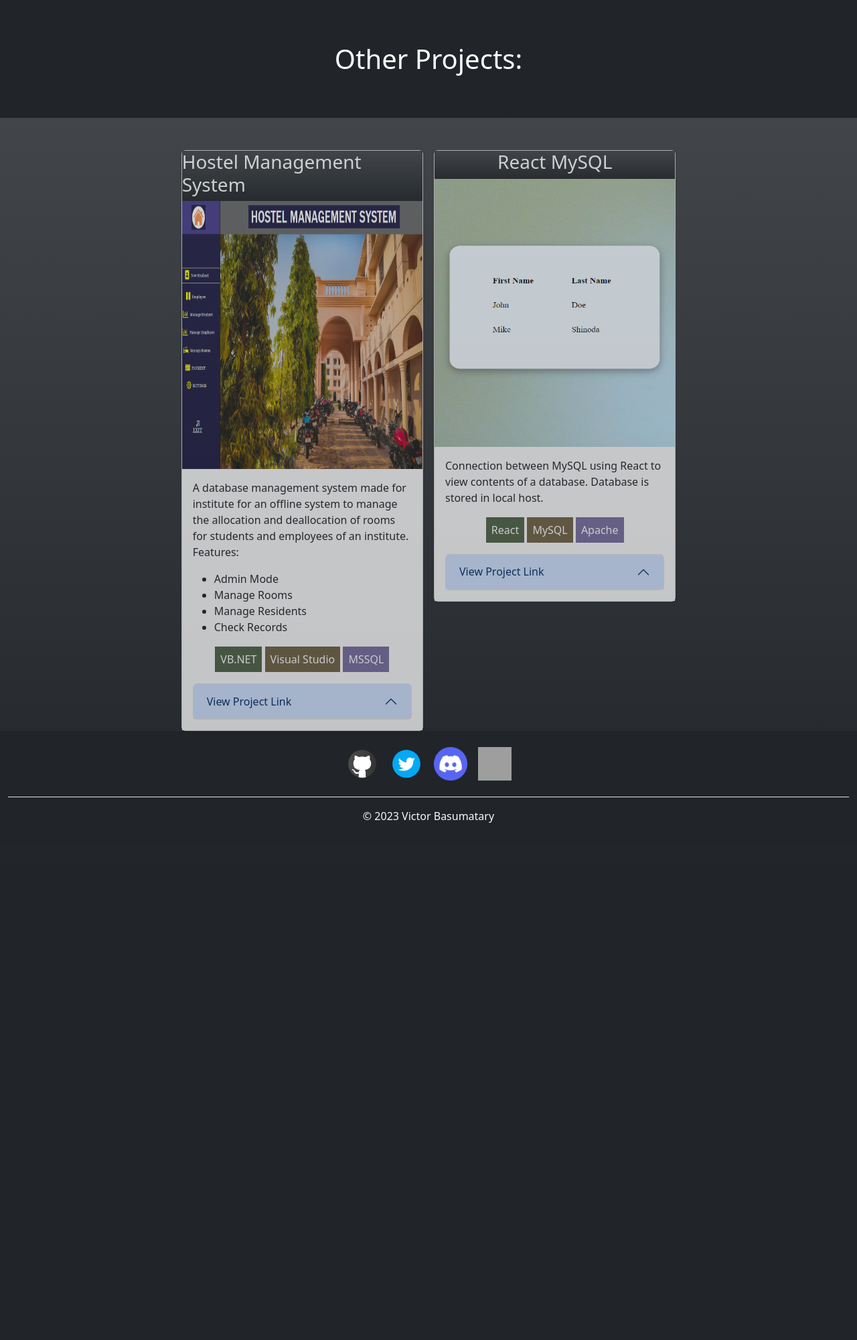
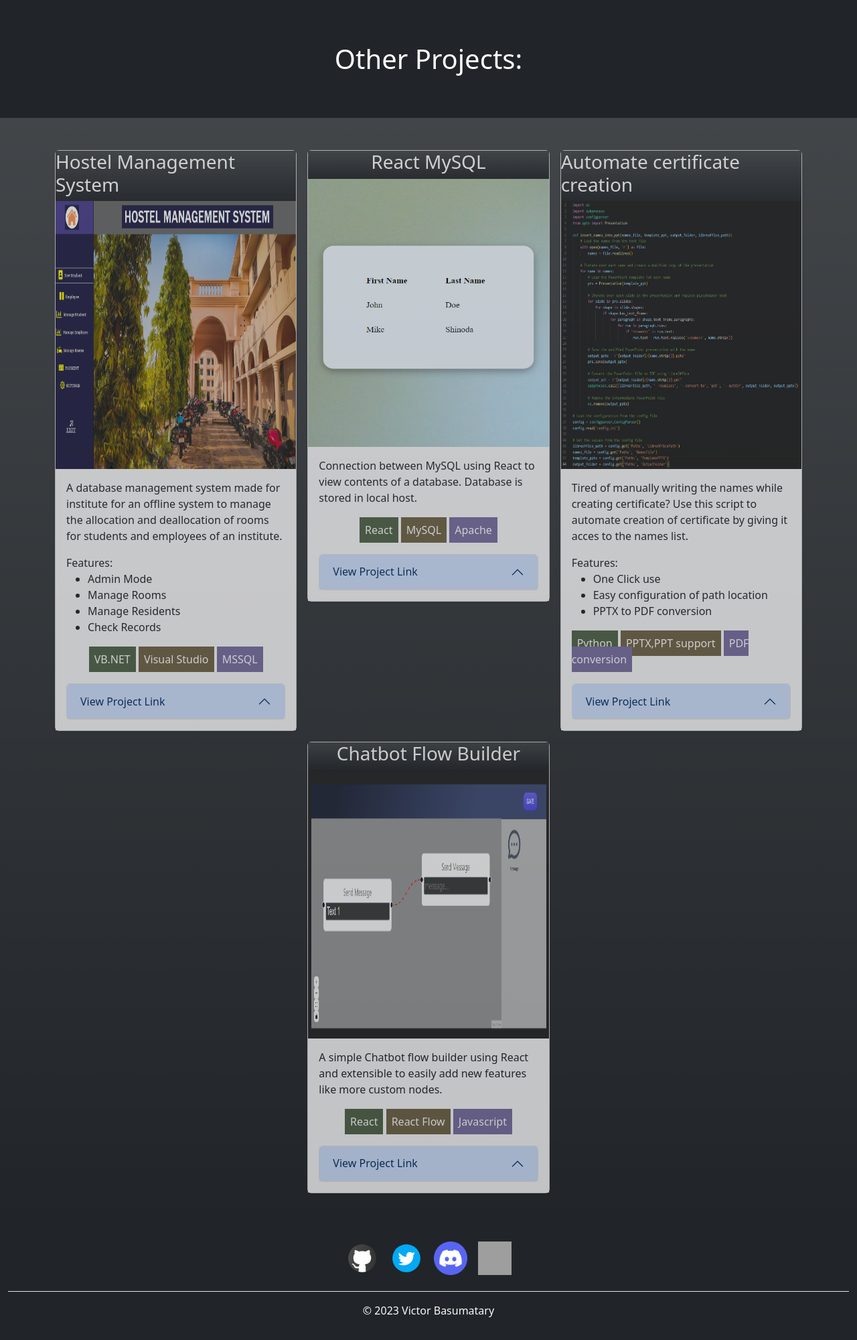
Before and after one commit to AtarioPZ/DjangoPortWebPage, a Django app: template templates/appprojects.html in a window 1280 px wide. Shown: the part 86-2086 px from the top of the page at 67% size. Before the commit the page ends 1396 px from the top, so only its background shows below. Run offline with Django 4.2, Linux system fonts and the light colour scheme; the template is opened without the code that fills it, so the values that code supplies are empty; grey boxes are pictures that could not be loaded.

Commit message:
Other Projects code cleanup

```diff
--- a/templates/appprojects.html
+++ b/templates/appprojects.html
@@ -18,18 +18,16 @@
               <div class="bg-dark bg-gradient text-white d-flex justify-content-center ">
                   <h3>Hostel Management System</h3>
               </div>
-                {% load static %} <img src="{% static "/media/otherProject/other1.png" %}" height="400" alt="Hostel Management System">
+               <img src="/static/media/otherProject/other1.png" height="400" alt="Hostel Management System">
               <div class="card-body bg-light">
-                  <p class="card-text">
-                    A database management system made for institute for an offline system to manage the allocation and deallocation of rooms for students and employees of an institute.
-                    <br /> Features:
+                <p class="card-text">A database management system made for institute for an offline system to manage the allocation and deallocation of rooms for students and employees of an institute. <br /></p>
+                Features:
                     <ul>
                         <li>Admin Mode</li>
                         <li>Manage Rooms</li>
                         <li>Manage Residents</li>
                         <li>Check Records</li>
                     </ul>
-                  </p>
                 <div class="d-flex justify-content-center my-4">
                   <div class="work-item-tags-container">
                     <span style="color:white; padding: 8px; background:#506347;">VB.NET</span>
@@ -59,21 +57,16 @@
                 </div>
               </div>
             </div>
-
-
-
           </div>
           <div class="col">
             <div class="card shadow-sm opacity-75">
               <div class="bg-dark bg-gradient text-white d-flex justify-content-center ">
                   <h3>React MySQL</h3>
               </div>
-              {% load static %} <img src="{% static "/media/otherProject/other2.png" %}" height="400" alt="Hostel Management System">
+               <img src="/static/media/otherProject/other2.png" height="400" alt="React MySQL">
               <div class="card-body bg-light">
-                <p class="card-text">
-                  Connection between MySQL using React to view contents of a database.
-Database is stored in local host.
-                </p>
+                <p class="card-text">Connection between MySQL using React to view contents of a database.
+                  Database is stored in local host.</p>
                 <div class="d-flex justify-content-center my-4">
                   <div class="work-item-tags-container">
                     <span style="color:white; padding: 8px; background:#506347;">React</span>
@@ -85,11 +78,11 @@ Database is stored in local host.
                   <div class="accordion" id="accordionPanelsStayOpenExample">
                       <div class="accordion-item">
                         <h2 class="accordion-header">
-                          <button class="accordion-button" type="button" data-bs-toggle="collapse" data-bs-target="#panelsStayOpen-collapseTne" aria-expanded="true" aria-controls="panelsStayOpen-collapseOne">
+                          <button class="accordion-button" type="button" data-bs-toggle="collapse" data-bs-target="#panelsStayOpen-collapseTwo" aria-expanded="true" aria-controls="panelsStayOpen-collapseOne">
                             View Project Link
                           </button>
                         </h2>
-                        <div id="panelsStayOpen-collapseTne" class="accordion-collapse collapse">
+                        <div id="panelsStayOpen-collapseTwo" class="accordion-collapse collapse">
                           <div class="accordion-body">
                             <ul>
                               <li class="nav-item">
@@ -104,6 +97,96 @@ Database is stored in local host.
               </div>
             </div>
           </div>
+          <div class="col">
+            <div class="card shadow-sm opacity-75">
+              <div class="bg-dark bg-gradient text-white d-flex justify-content-center ">
+                  <h3>Automate certificate creation</h3>
+              </div>
+               <img src="/static/media/otherProject/other3.png" height="400" alt="Automate certificate creation">
+              <div class="card-body bg-light">
+                <p class="card-text">Tired of manually writing the names while creating certificate? Use this script to automate creation of certificate by giving it acces to the names list.
+                  <br />
+                </p>
+                Features:
+                  <ul>
+                      <li>One Click use</li>
+                      <li>Easy configuration of path location</li>
+                      <li>PPTX to PDF conversion</li>
+                  </ul>
+                  <div class="d-flex justify-content-center my-4">
+                      <div class="work-item-tags-container">
+                        <span style="color:white; padding: 8px; background:#506347;">Python</span>
+                        <span style="color: white; padding:8px;background:#706347;">PPTX,PPT support</span>
+                        <span style="color:white; padding:8px;background:#796ea1;">PDF conversion</span>
+                      </div>
+                  </div>
+                    <div>
+                      <div class="accordion" id="accordionPanelsStayOpenExample">
+                          <div class="accordion-item">
+                            <h2 class="accordion-header">
+                              <button class="accordion-button" type="button" data-bs-toggle="collapse" data-bs-target="#panelsStayOpen-collapseThree" aria-expanded="true" aria-controls="panelsStayOpen-collapseOne">
+                                View Project Link
+                              </button>
+                            </h2>
+                            <div id="panelsStayOpen-collapseThree" class="accordion-collapse collapse">
+                              <div class="accordion-body">
+                                <ul>
+                                  <li class="nav-item">
+                                      <a class="nav-link active" target="_blank" aria-current="page" href="https://github.com/AtarioPZ/CertificateAutomation">Github</a>
+                                  </li>
+                                </ul>
+                              </div>
+                            </div>
+                          </div>
+                        </div>
+                    </div>
+              </div>
+            </div>
+          </div>
+
+          <div class="col">
+            <div class="card shadow-sm opacity-75">
+              <div class="bg-dark bg-gradient text-white d-flex justify-content-center ">
+                  <h3>Chatbot Flow Builder</h3>
+              </div>
+               <img src="/static/media/otherProject/other4.png" height="400" alt="Chatbot Flow Builder">
+              <div class="card-body bg-light">
+                <p class="card-text">
+                  A simple Chatbot flow builder using React and extensible to easily add new features like more custom nodes.
+              </p>
+              <div class="d-flex justify-content-center my-4">
+                  <div class="work-item-tags-container">
+                      <span style="color:white; padding: 8px; background:#506347;">React</span>
+                      <span style="color: white; padding:8px;background:#706347;">React Flow</span>
+                      <span style="color:white; padding:8px;background:#796ea1;">Javascript</span>
+                  </div>
+              </div>
+
+              <div>
+                  <div class="accordion" id="accordionPanelsStayOpenExample">
+                      <div class="accordion-item">
+                        <h2 class="accordion-header">
+                          <button class="accordion-button" type="button" data-bs-toggle="collapse" data-bs-target="#panelsStayOpen-collapseFour" aria-expanded="true" aria-controls="panelsStayOpen-collapseOne">
+                            View Project Link
+                          </button>
+                        </h2>
+                        <div id="panelsStayOpen-collapseFour" class="accordion-collapse collapse">
+                          <div class="accordion-body">
+                            <ul>
+                              <li class="nav-item">
+                                  <a class="nav-link active" target="_blank" aria-current="page" href="https://github.com/AtarioPZ/chatbot">Github</a>
+                              </li>
+                            </ul>
+                          </div>
+                        </div>
+                      </div>
+                    </div>
+                </div>
+              </div>
+            </div>
+          </div>
+        </div>
+      </div>
     </div>
 </div>
 
```
Also changed, not shown: static/media/otherProject/other3.png (added), static/media/otherProject/other4.png (added). Lines whose indentation alone changed are shown as unchanged.
